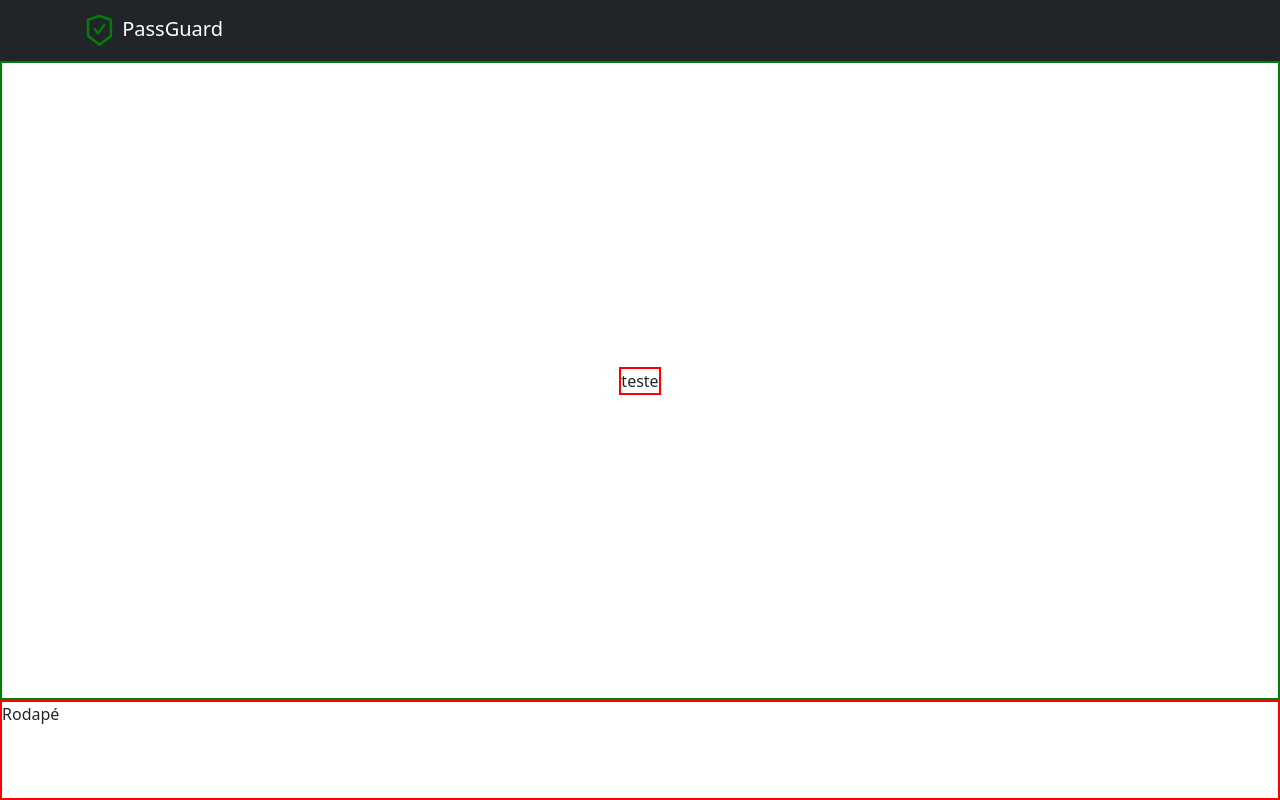
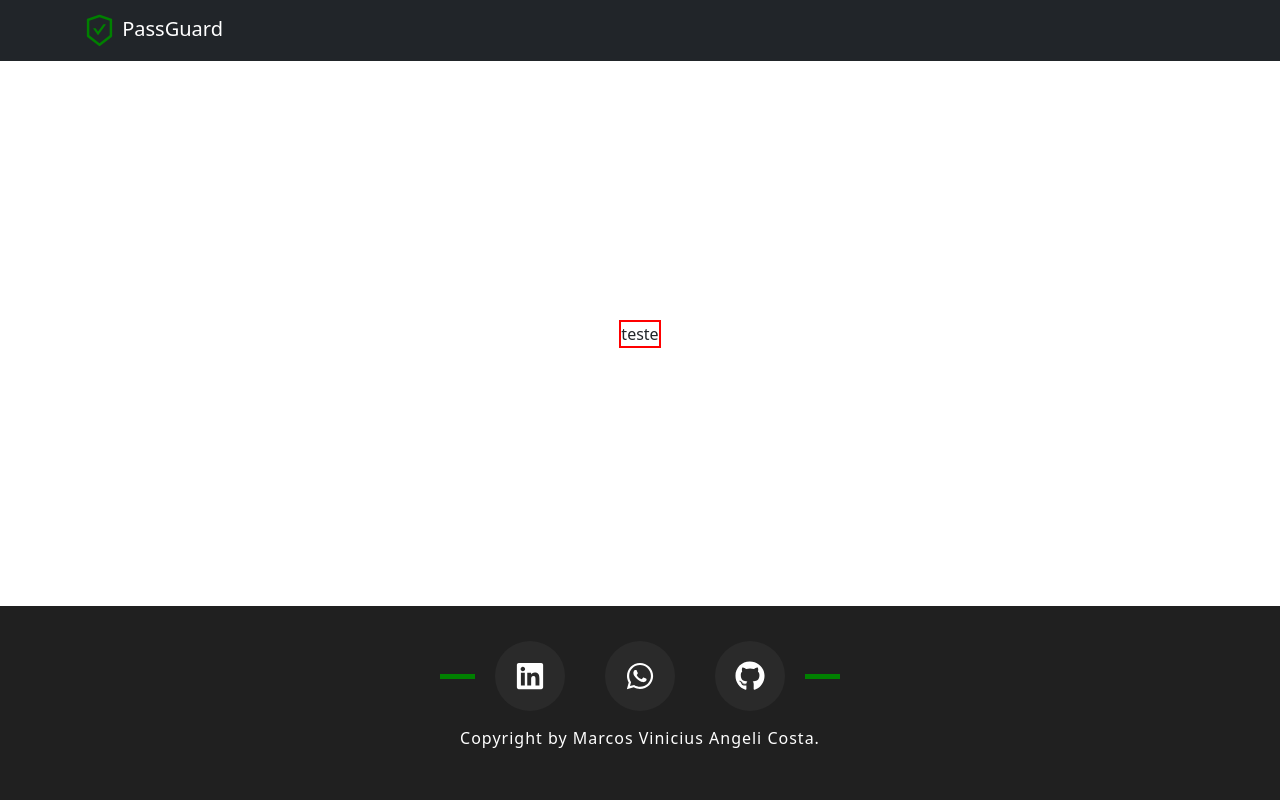
Before and after one commit to MarcosVinicius556/PassGuard_React_TS, a React (Vite) app: page / in a window 1280 px wide. Built offline with nearby package versions, Linux system fonts and the light colour scheme.

Commit message:
Footer criado

```diff
--- a/src/components/DefaultPageContent/PageContent.style.tsx
+++ b/src/components/DefaultPageContent/PageContent.style.tsx
@@ -1,7 +1,6 @@
 import { styled } from "styled-components";
 
 export const DefaultPageContainer = styled.div`
-    border: 2px solid green;
     display: flex;
     justify-content: center;
     align-items: center;
--- a/src/components/Footer/Footer.style.tsx
+++ b/src/components/Footer/Footer.style.tsx
@@ -1,7 +1,74 @@
 import { styled } from "styled-components";
 
 export const FooterContainer = styled.header`
-    border: 2px solid red;
     width: 100%;
-    height: 100px;
+    display: flex;
+    flex-flow: column;
+    align-items: center;
+    padding: 70px;
+    background: #202020;
+
+    & div {
+        display: flex;
+        margin-bottom: 10px;
+
+        & ul {
+            position: absolute;
+            transform: translate(-50%,-50%);
+            display: flex;
+            padding: 0;
+
+            & div {
+                width: 35px;
+                height: 5px;
+                background-color: green;
+                margin: auto;
+            }
+
+            & li {
+                position: relative;
+                list-style: none;
+                width: 70px;
+                height: 70px;
+                margin: 0 20px;
+
+                & i {
+                    border-radius: 50%;
+                    width: 100%;
+                    height: 100%;
+                    display: flex !important;
+                    background: #2a2a2a;
+                    justify-content: center;
+                    align-items: center;
+                    color: #fff;
+                    font-size: 30px !important;
+                    transition: 1.5s ease-out;
+                }
+
+                &:hover i{
+                    transition: .3s;
+                }
+
+                &:nth-child(2):hover i {
+                    background: #2c3456 !important;
+                }
+
+                &:nth-child(3):hover i {
+                    background: #63ce90 !important;
+                }
+
+                &:nth-child(4):hover i {
+                    background: #6a77ee !important;
+                }
+
+            }
+        }
+    }
+
+    & p {
+        color: #fff;
+        margin-top: 40px;
+        margin-bottom: -20px;
+        letter-spacing: 1px;
+    }
 `;
--- a/src/components/Footer/index.tsx
+++ b/src/components/Footer/index.tsx
@@ -1,7 +1,32 @@
+import { FaGithub, FaLinkedin, FaWhatsapp } from 'react-icons/fa';
 import { FooterContainer } from './Footer.style';
 
 export default function Footer(){
     return(
-        <FooterContainer>Rodapé</FooterContainer>
+        <FooterContainer>
+
+            <div className="social" id="section-social">
+                <ul>
+                    <div></div>
+                    <li>
+                        <a href="https://www.linkedin.com/in/marcos-vinicius-angeli-costa/" target="_blank" rel="noopener noreferrer">
+                            <i><FaLinkedin /></i>
+                        </a>
+                    </li>
+                    <li>
+                        <a href="https://contate.me/dev_marcos_vinicius" target="_blank" rel="noopener noreferrer">
+                            <i><FaWhatsapp /></i>
+                        </a>
+                    </li>
+                    <li>
+                        <a href="https://github.com/MarcosVinicius556" target="_blank" rel="noopener noreferrer">
+                            <i><FaGithub /></i>
+                        </a>
+                    </li>
+                    <div></div>
+                </ul>
+            </div>
+            <p>Copyright by Marcos Vinicius Angeli Costa.</p>
+        </FooterContainer>
     );
 }
--- a/src/components/Header/index.tsx
+++ b/src/components/Header/index.tsx
@@ -1,6 +1,6 @@
-import { Container, Navbar, NavbarText } from "react-bootstrap";
+import { Container, Navbar } from "react-bootstrap";
+import { AiOutlineSafetyCertificate } from "react-icons/ai";
 import { HeaderContainer } from "./Header.style";
-import { AiOutlineSafetyCertificate } from "react-icons/ai";
 
 export default function Header() {
     return(
```
